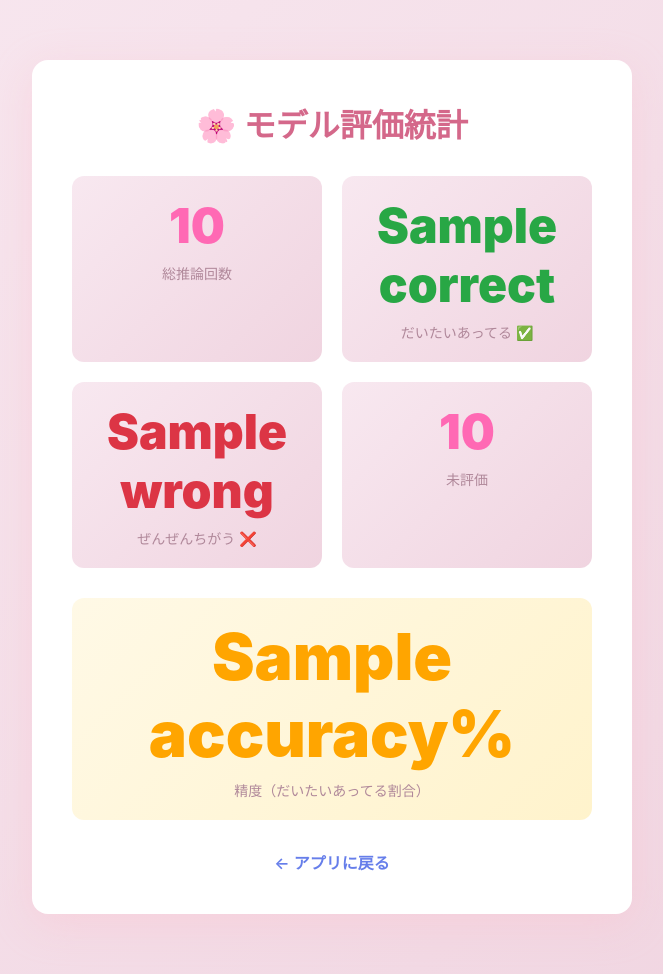
After one commit to bonsai/ikutsu, a Flask app: template templates/stats.html in a window 1280 px wide. The commit adds this page. Shown: the whole page, without its empty margins (308-971 px from the left). Run offline with Flask 3, Linux system fonts and the light colour scheme; the template is opened without the code that fills it: most values are stand-ins (such as "Sample title", 1, 10 or a date in 2020).

Commit message:
Feat: feedback buttons, stats page, model evaluation

```diff
--- a/app.py
+++ b/app.py
@@ -72,6 +72,10 @@ def estimate_age():
         resp.raise_for_status()
         result = resp.json()["choices"][0]["message"]["content"].strip()
         print(f"[DEBUG] API result: {result}", flush=True)
+
+        # 評価統計保存
+        save_evaluation(age=int(result) if result.isdigit() else None, emotion=None, correct=None)
+
         return jsonify({"age": result})
     except Exception as e:
         error_detail = traceback.format_exc()
--- a/templates/index.html
+++ b/templates/index.html
@@ -43,7 +43,13 @@
         <div class="result-age" id="resultAge">0</div>
         <div class="result-text">歳に見えます</div>
         <div style="margin-top: 30px; display: flex; gap: 15px; justify-content: center; flex-wrap: wrap;">
+            <button class="retry-btn" onclick="retry()" style="margin:0;">もう一度</button>
             <button class="retry-btn" onclick="shareTwitter()" style="margin:0; background: #1DA1F2; border-color: #1DA1F2;">Twitterでシェア</button>
+            <button class="retry-btn" onclick="sendFeedback('correct')" style="margin:0; background: #28a745; border-color: #28a745;">だいたいあってる✅</button>
+            <button class="retry-btn" onclick="sendFeedback('wrong')" style="margin:0; background: #dc3545; border-color: #dc3545;">ぜんぜんちがう❌</button>
+        </div>
+        <div style="margin-top: 15px;">
+            <a href="/stats" style="color: #667eea; text-decoration: none; font-size: 14px;">→ モデル評価統計を見る</a>
         </div>
     </div>
 
--- /dev/null
+++ b/templates/stats.html
@@ -0,0 +1,106 @@
+<!DOCTYPE html>
+<html lang="ja">
+<head>
+    <meta charset="UTF-8">
+    <meta name="viewport" content="width=device-width, initial-scale=1.0">
+    <title>モデル評価統計 - いくつに見える？</title>
+    <style>
+        * { margin: 0; padding: 0; box-sizing: border-box; }
+        body {
+            font-family: -apple-system, BlinkMacSystemFont, "Segoe UI", sans-serif;
+            background: linear-gradient(135deg, #f8e8f0 0%, #f0d4e0 100%);
+            min-height: 100vh;
+            padding: 20px;
+        }
+        .container {
+            max-width: 600px;
+            margin: 40px auto;
+            background: white;
+            border-radius: 16px;
+            padding: 40px;
+            box-shadow: 0 10px 40px rgba(255, 183, 197, 0.3);
+        }
+        h1 {
+            color: #d4688a;
+            margin-bottom: 30px;
+            text-align: center;
+        }
+        .stats-grid {
+            display: grid;
+            grid-template-columns: repeat(2, 1fr);
+            gap: 20px;
+            margin-bottom: 30px;
+        }
+        .stat-card {
+            background: linear-gradient(135deg, #f8e8f0, #f0d4e0);
+            border-radius: 12px;
+            padding: 20px;
+            text-align: center;
+        }
+        .stat-number {
+            font-size: 48px;
+            font-weight: 900;
+            color: #ff69b4;
+        }
+        .stat-label {
+            font-size: 14px;
+            color: #b0889a;
+            margin-top: 8px;
+        }
+        .accuracy {
+            text-align: center;
+            padding: 20px;
+            background: linear-gradient(135deg, #fff9e6, #fff3cc);
+            border-radius: 12px;
+            margin-bottom: 20px;
+        }
+        .accuracy-number {
+            font-size: 64px;
+            font-weight: 900;
+            color: #ffa500;
+        }
+        .back-link {
+            display: block;
+            text-align: center;
+            margin-top: 30px;
+            color: #667eea;
+            text-decoration: none;
+            font-weight: 600;
+        }
+        .back-link:hover {
+            text-decoration: underline;
+        }
+    </style>
+</head>
+<body>
+    <div class="container">
+        <h1>🌸 モデル評価統計</h1>
+
+        <div class="stats-grid">
+            <div class="stat-card">
+                <div class="stat-number">{{ total }}</div>
+                <div class="stat-label">総推論回数</div>
+            </div>
+            <div class="stat-card">
+                <div class="stat-number" style="color: #28a745;">{{ correct }}</div>
+                <div class="stat-label">だいたいあってる ✅</div>
+            </div>
+            <div class="stat-card">
+                <div class="stat-number" style="color: #dc3545;">{{ wrong }}</div>
+                <div class="stat-label">ぜんぜんちがう ❌</div>
+            </div>
+            <div class="stat-card">
+                <div class="stat-number">{{ total|int - correct - wrong }}</div>
+                <div class="stat-label">未評価</div>
+            </div>
+        </div>
+
+        <div class="accuracy">
+            <div class="accuracy-number">{{ accuracy }}%</div>
+            <div class="stat-label">精度（だいたいあってる割合）</div>
+        </div>
+
+        <a href="/" class="back-link">← アプリに戻る</a>
+    </div>
+</body>
+</html>
```
Also changed, not shown: static/script.js (+14 -0 lines), CHANGELOG.md.
